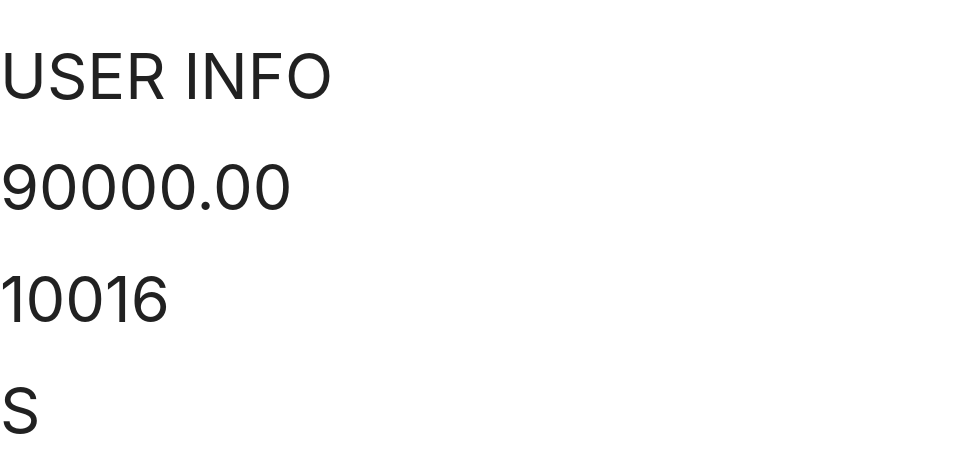
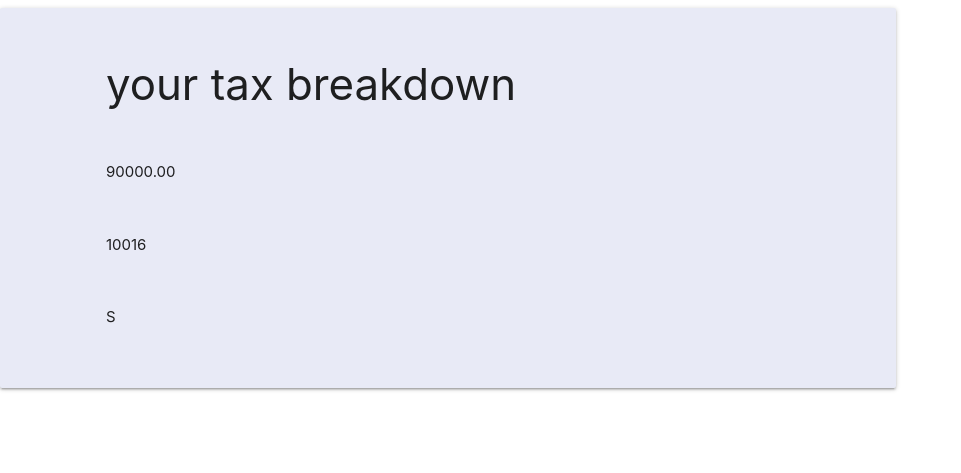
Before and after one commit to brookearyan/taxation, a Django app: page /brackets/2/ in a window 1280 px wide. Shown: the top 473 px of the page, without its empty margins (0-961 px from the left). Run offline with Django 3.2, Linux system fonts and the light colour scheme; data comes from the database, SQL or seed files in the repository.

Commit message:
added a little materialize

```diff
--- a/taxation/brackets/forms.py
+++ b/taxation/brackets/forms.py
@@ -8,4 +8,4 @@ SINGLE_OR_MARRIED = (
 class New(forms.Form):
     zip_code = forms.IntegerField()
     salary = forms.DecimalField(max_digits=15, decimal_places=2)
-    marital_status = forms.ChoiceField(widget=forms.RadioSelect, choices=SINGLE_OR_MARRIED)
+    marital_status = forms.ChoiceField(widget=forms.RadioSelect(attrs={'class': 'with-gap'}), choices=SINGLE_OR_MARRIED)
--- a/taxation/brackets/templates/brackets/display.html
+++ b/taxation/brackets/templates/brackets/display.html
@@ -5,18 +5,26 @@
     <title>
       user information
     </title>
+    <link href="https://fonts.googleapis.com/icon?family=Material+Icons" rel="stylesheet">
     <link rel="stylesheet" type="text/css" href="{% static 'brackets/style.css' %}" />
     <link rel="stylesheet" type="text/js" href="{% static 'brackets/style.js' %}" />
-
   </head>
   <body>
-    <h1>USER INFO</h1>
-    {% block content %}
-        <div>
-            <h1>{{ user_info.salary }}</h1>
-            <h1>{{ user_info.zip_code }}</h1>
-            <h1>{{ user_info.marital_status }}</h1>
+      <div class="container card-panel hoverable indigo lighten-5">
+        <div class="row">
+          <h3 class="col s10 offset-s1">your tax breakdown</h3>
         </div>
-    {% endblock %}
+        {% block content %}
+        <div class="row">
+          <p class="col s6 offset-s1">{{ user_info.salary }}</p>
+        </div>
+        <div class="row">
+          <p class="col s6 offset-s1">{{ user_info.zip_code }}</p>
+        </div>
+        <div class="row">
+          <p class="col s6 offset-s1">{{ user_info.marital_status }}</p>
+        </div>
+      {% endblock %}
+      </div>
     </body>
 </html>
```
Also changed, not shown: taxation/brackets/templates/brackets/index.html (added, +22 -0 lines), taxation/brackets/templates/brackets/new.html (deleted, +0 -19 lines), taxation/brackets/static/brackets/style.css, taxation/brackets/static/brackets/style.js.
